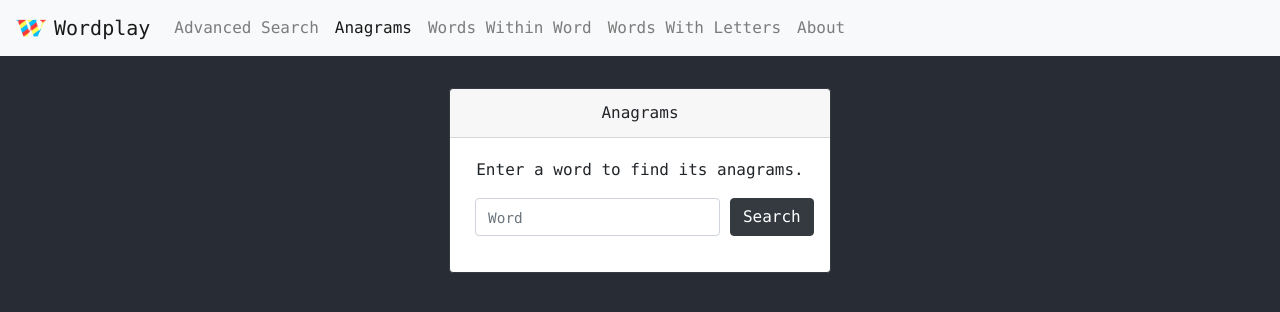
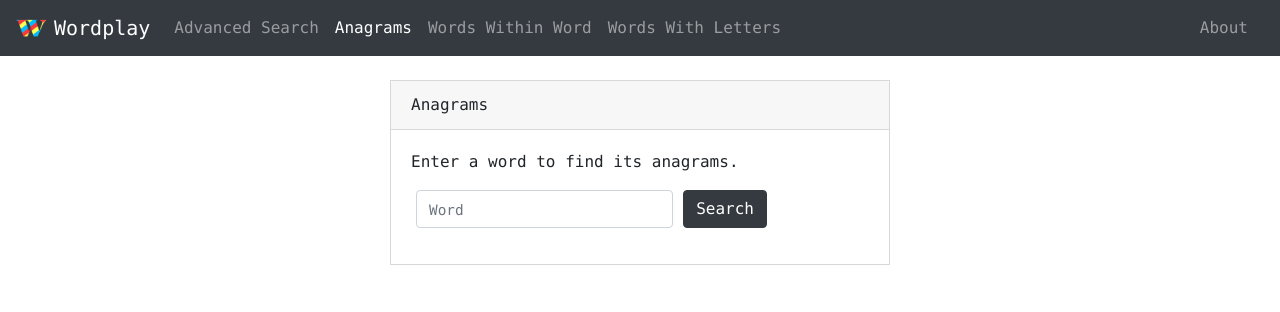
Before and after one commit to enioluwas/wordplay-website, a React (Create React App) app: page / in a window 1280 px wide. Both pictures are taken after a click on the button "Anagrams". Shown: the top 312 px of the page. Built offline with nearby package versions, Linux system fonts and the light colour scheme.

Commit message:
get results view working

```diff
--- a/src/App.css
+++ b/src/App.css
@@ -8,7 +8,7 @@
 }
 
 .App-header {
-  background-color: #282c34;
+  background-color: white;
   min-height: 100vh;
   display: flex;
   flex-direction: column;
@@ -22,8 +22,11 @@
 }
 
 .formCard {
-  max-width: 450px;
-  margin-top: 2rem;
+  margin-top: 5rem;
+  width: 100%;
+  max-width: 500px;
+  border-radius: 0 !important;
+  border: 1px solid #d8d8d8!important;
 }
 
 .formCard ::placeholder {
@@ -54,6 +57,11 @@
   text-align: center;
 }
 
+.resultItem {
+  border: 1px solid #292c45;
+  padding: .5rem !important;
+}
+
 @keyframes App-logo-spin {
   from {
     transform: rotate(0deg);
--- a/src/App.js
+++ b/src/App.js
@@ -5,6 +5,7 @@ import AdvancedSearchForm from './components/AdvancedSearchForm/AdvancedSearchFo
 import AnagramsForm from './components/AnagramsForm/AnagramsForm';
 import WordsWithinForm from './components/WordsWithinForm/WordsWithinForm';
 import WordsLettersForm from './components/WordsLettersForm/WordsLettersForm';
+import ResultsView from './components/ResultsView/ResultsView';
 
 class App extends Component {
   constructor(props) {
@@ -12,10 +13,12 @@ class App extends Component {
 
     this.state = {
       currentPage: 'Advanced Search',
+      results: [],
     };
 
     this.setCurrentPage = this.setCurrentPage.bind(this);
     this.getComponentfromPage = this.getComponentfromPage.bind(this);
+    this.setResults = this.setResults.bind(this);
     this.displayResults = this.displayResults.bind(this);
   }
 
@@ -25,16 +28,22 @@ class App extends Component {
 
   getComponentfromPage(page) {
     switch (page) {
-    case 'Advanced Search': return (<AdvancedSearchForm onResult={this.displayResults}/>);
-    case 'Anagrams': return (<AnagramsForm onResult={this.displayResults}/>);
-    case 'Words Within Word': return (<WordsWithinForm onResult={this.displayResults}/>);
-    case 'Words With Letters': return (<WordsLettersForm onResult={this.displayResults}/>);
+    case 'Advanced Search': return (<AdvancedSearchForm onResult={this.setResults}/>);
+    case 'Anagrams': return (<AnagramsForm onResult={this.setResults}/>);
+    case 'Words Within Word': return (<WordsWithinForm onResult={this.setResults}/>);
+    case 'Words With Letters': return (<WordsLettersForm onResult={this.setResults}/>);
     default: return null;
     }
   }
 
+  setResults(data) {
+    this.setState({ results: data });
+  }
+
   displayResults(data) {
-
+    return (
+      <ResultsView words={data}/>
+    );
   }
 
   render() {
@@ -43,6 +52,8 @@ class App extends Component {
         <NavBar navHandler={this.setCurrentPage.bind(this)}/>
         <div className="App-header">
           {this.getComponentfromPage(this.state.currentPage)}
+          <hr></hr>
+          {this.state.results.length > 0 && this.displayResults(this.state.results)}
         </div>
       </Fragment>
     );
--- a/src/components/AdvancedSearchForm/AdvancedSearchForm.js
+++ b/src/components/AdvancedSearchForm/AdvancedSearchForm.js
@@ -128,8 +128,8 @@ class AdvancedSearchForm extends Component {
   handleSubmit(event) {
     event.preventDefault();
     this.setState({ disableSubmit: true });
-    const word = this.state.word;
-    console.log(word);
+    const beginsWith = this.state.beginsWith;
+    console.log(beginsWith);
     this.setState({ disableSubmit: false });
   }
 
@@ -139,7 +139,7 @@ class AdvancedSearchForm extends Component {
 
   render() {
     return (
-      <Card border="dark" className="formCard">
+      <Card className="formCard border-0">
         <Card.Header className="text-center">
         Advanced Search
         </Card.Header>
@@ -304,7 +304,10 @@ class AdvancedSearchForm extends Component {
 
             </Form.Group>
             <Form.Group className="text-center">
-              <Button type="submit" variant="dark" disabled={this.state.disableSubmit}>Search</Button>
+              <Button type="submit"
+                variant="dark"
+                disabled={this.state.disableSubmit}
+                onClick={this.handleSubmit}>Search</Button>
             </Form.Group>
           </Form>
         </Card.Body>
--- a/src/components/AnagramsForm/AnagramsForm.js
+++ b/src/components/AnagramsForm/AnagramsForm.js
@@ -19,8 +19,9 @@ class AnagramsForm extends Component {
   }
 
   handleWordChange(event) {
-    if (event.target.value.length === 0 || isAlpha(event.target.value)) {
-      this.setState({ word: event.target.value });
+    const { name, value, maxLength } = event.target;
+    if (value.length === 0 || isAlpha(value)) {
+      this.setState({ [name]: value.substring(0, maxLength) });
     }
   }
 
@@ -44,20 +45,18 @@ class AnagramsForm extends Component {
     this.setState({ disableSubmit: false });
   }
 
-  getResults() {
-
-  }
-
   render() {
     return (
-      <Card border="dark" className="formCard text-center">
+      <Card className="formCard border-0">
         <Card.Header>Anagrams</Card.Header>
         <Card.Body>
           <Card.Text>Enter a word to find its anagrams.</Card.Text>
           <Form border="dark" onSubmit={this.handleSubmit}>
             <Form.Row style={{ margin: 'auto' }}>
-              <Form.Group as={Col} xs="9" controlId="anagramsWord">
+              <Form.Group as={Col} xs="7" controlId="anagramsWord">
                 <Form.Control
+                  name="word"
+                  maxLength="15"
                   type="text"
                   placeholder="Word"
                   value={this.state.word}
--- a/src/components/NavBar/NavBar.js
+++ b/src/components/NavBar/NavBar.js
@@ -21,7 +21,7 @@ class NavBar extends Component {
 
   render() {
     return (
-      <Navbar bg="light" expand="lg">
+      <Navbar bg="dark" variant="dark" expand="lg" fixed="top">
         <Navbar.Brand>
           <img src={logo}
             width="30"
@@ -37,7 +37,11 @@ class NavBar extends Component {
             <Nav.Link eventKey="Anagrams" onSelect={this.select}>Anagrams</Nav.Link>
             <Nav.Link eventKey="Words Within Word" onSelect={this.select}>Words Within Word</Nav.Link>
             <Nav.Link eventKey="Words With Letters" onSelect={this.select}>Words With Letters</Nav.Link>
-            <Nav.Link href="https://www.github.com/enioluwa23/wordplay-website" target="_blank">About</Nav.Link>
+          </Nav>
+          <Nav activeKey={null}>
+            <Nav.Link className="mr-sm-2" href="https://www.github.com/enioluwa23/wordplay-website" target="_blank">
+              About
+            </Nav.Link>
           </Nav>
         </Navbar.Collapse>
       </Navbar>
--- /dev/null
+++ b/src/components/ResultsView/ResultItem.js
@@ -0,0 +1,18 @@
+import React, { Component } from 'react';
+import PropTypes from 'prop-types';
+
+class ResultItem extends Component {
+  render() {
+    return (
+      <div className="resultItem">
+        {this.props.word}
+      </div>
+    );
+  }
+}
+
+ResultItem.propTypes = {
+  word: PropTypes.string.isRequired,
+};
+
+export default ResultItem;
--- /dev/null
+++ b/src/components/ResultsView/ResultsView.js
@@ -0,0 +1,24 @@
+import React, { Component } from 'react';
+import { Jumbotron, Container } from 'react-bootstrap';
+import PropTypes from 'prop-types';
+import ResultItem from './ResultItem';
+
+class ResultsView extends Component {
+  render() {
+    return (
+      <Jumbotron fluid style={{ width: '100%', padding: '.5em' }}>
+        <Container style={{ padding: '.5em' }}>
+          <div className="d-flex flex-wrap">
+            {this.props.words.map((value, idx) => (<ResultItem key={idx} word={value}/>))}
+          </div>
+        </Container>
+      </Jumbotron>
+    );
+  }
+}
+
+ResultsView.propTypes = {
+  words: PropTypes.array.isRequired,
+};
+
+export default ResultsView;
```
